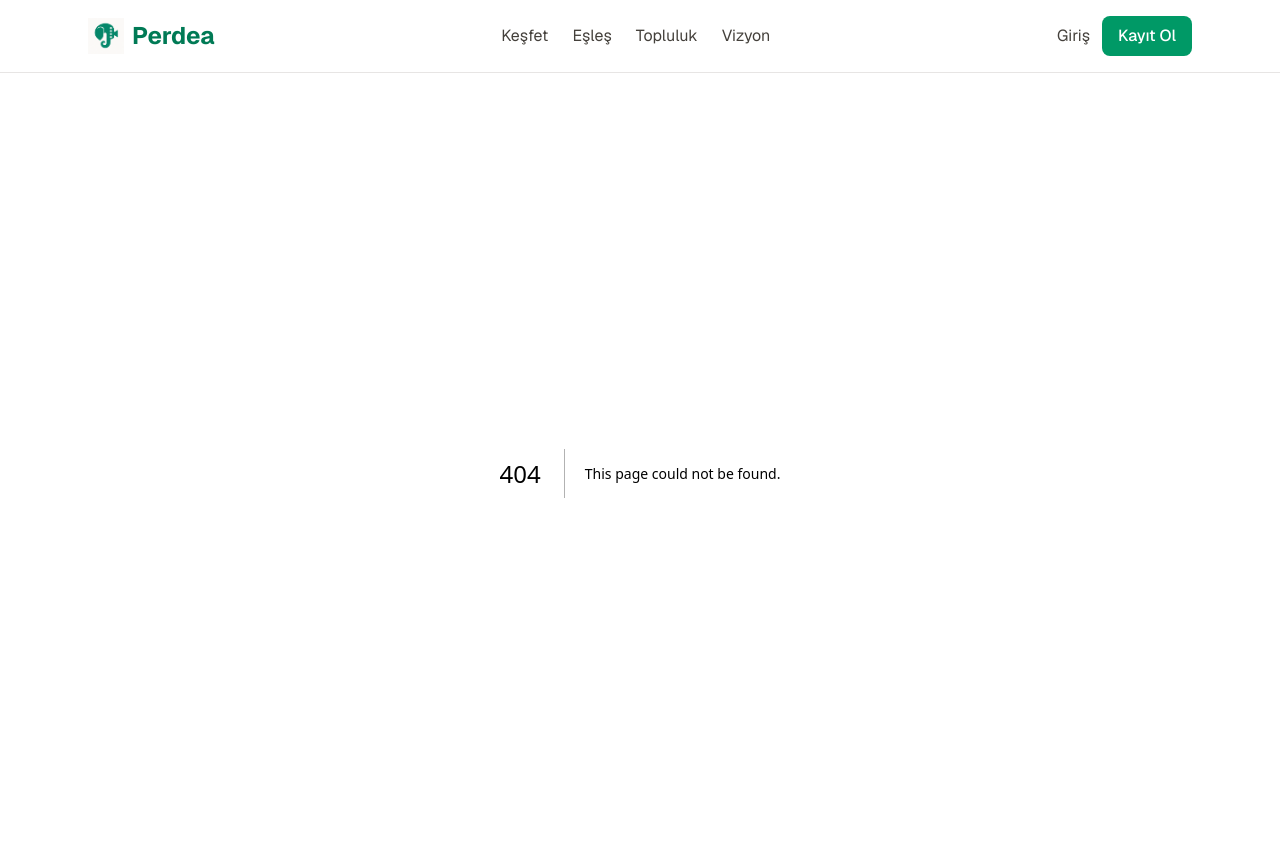
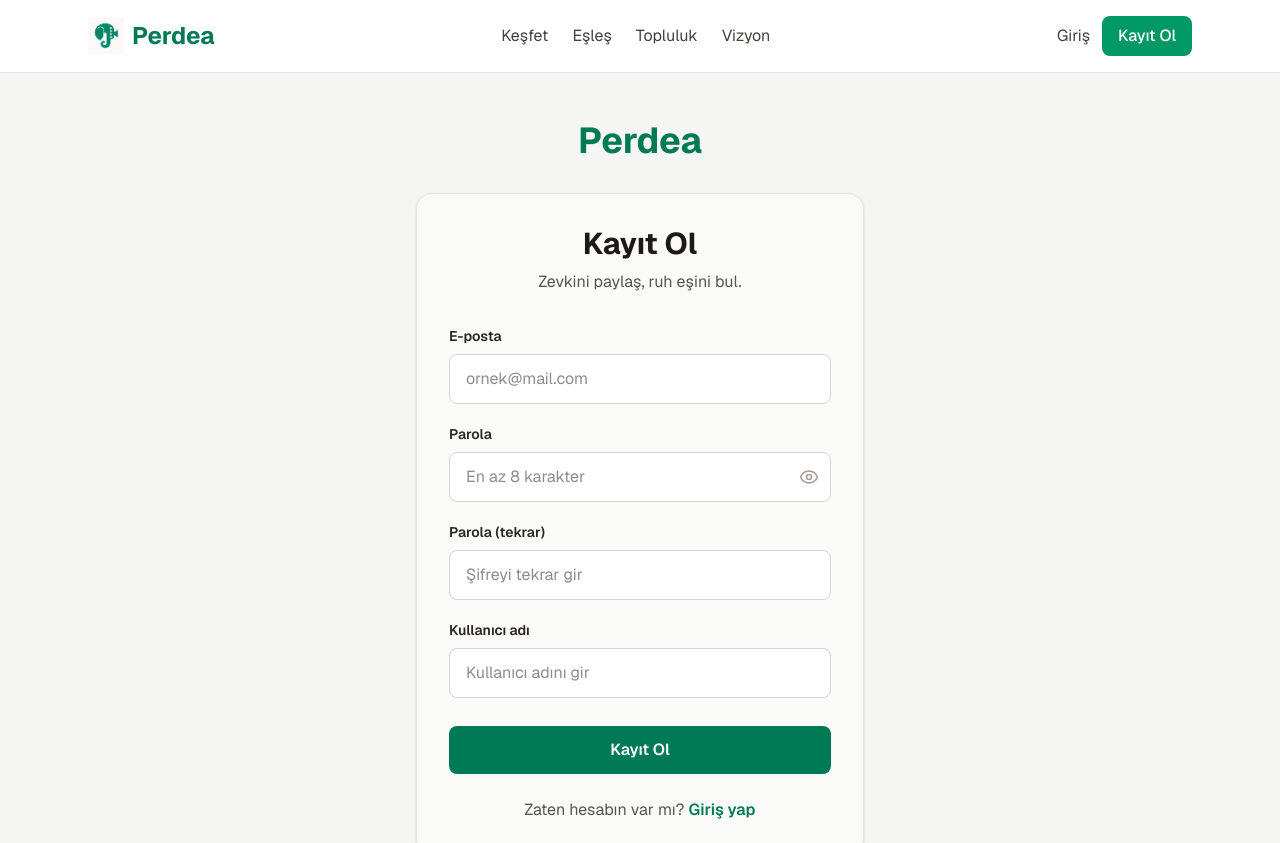
Before and after one commit to Kedaybehzat/Perdea, a Next.js app: page /kayit in a window 1280 px wide. Before the commit this address had no page. Shown: the top 843 px of the page. Built offline with nearby package versions, Linux system fonts and the light colour scheme.

Commit message:
Modül 3: kayıt formu tamamlandı — 2 adımlı kayıt, lib/ doğrulama, hata gösterimi

```diff
--- /dev/null
+++ b/app/kayit/KayitFormu.tsx
@@ -0,0 +1,101 @@
+'use client'
+
+import { useState } from 'react'
+import Link from 'next/link'
+import { Eye, EyeOff } from 'lucide-react'
+import { kayitOl } from './actions'
+
+export default function KayitFormu({ hata }: { hata?: string }) {
+  const [sifreGorunur, setSifreGorunur] = useState(false)
+
+  return (
+    <div className="bg-stone-50 rounded-2xl shadow-sm border border-stone-200 p-8">
+      <h2 className="text-3xl font-bold text-stone-900 text-center mb-2">
+        Kayıt Ol
+      </h2>
+      <p className="text-stone-600 text-center mb-8">
+        Zevkini paylaş, ruh eşini bul.
+      </p>
+
+      {/* Hata mesajı — sadece hata varsa görünür */}
+      {hata && (
+        <div className="mb-6 px-4 py-3 bg-red-50 border border-red-200 rounded-lg text-red-700 text-sm">
+          {hata}
+        </div>
+      )}
+
+      <form action={kayitOl} className="flex flex-col gap-5">
+        {/* E-posta */}
+        <div className="flex flex-col gap-2">
+          <label className="text-sm font-semibold text-stone-800">E-posta</label>
+          <input
+            type="email"
+            name="email"
+            placeholder="ornek@mail.com"
+            required
+            className="px-4 py-3 border border-stone-300 rounded-lg focus:outline-none focus:border-emerald-600 bg-white"
+          />
+        </div>
+
+        {/* Parola */}
+        <div className="flex flex-col gap-2">
+          <label className="text-sm font-semibold text-stone-800">Parola</label>
+          <div className="relative">
+            <input
+              type={sifreGorunur ? 'text' : 'password'}
+              name="password"
+              placeholder="En az 8 karakter"
+              required
+              className="w-full px-4 py-3 pr-12 border border-stone-300 rounded-lg focus:outline-none focus:border-emerald-600 bg-white"
+            />
+            <button
+              type="button"
+              onClick={() => setSifreGorunur(!sifreGorunur)}
+              className="absolute right-3 top-1/2 -translate-y-1/2 text-stone-400 hover:text-stone-600"
+            >
+              {sifreGorunur ? <EyeOff size={20} /> : <Eye size={20} />}
+            </button>
+          </div>
+        </div>
+
+        {/* Parola tekrar */}
+        <div className="flex flex-col gap-2">
+          <label className="text-sm font-semibold text-stone-800">Parola (tekrar)</label>
+          <input
+            type={sifreGorunur ? 'text' : 'password'}
+            name="passwordConfirm"
+            placeholder="Şifreyi tekrar gir"
+            required
+            className="px-4 py-3 border border-stone-300 rounded-lg focus:outline-none focus:border-emerald-600 bg-white"
+          />
+        </div>
+
+        {/* Kullanıcı adı */}
+        <div className="flex flex-col gap-2">
+          <label className="text-sm font-semibold text-stone-800">Kullanıcı adı</label>
+          <input
+            type="text"
+            name="username"
+            placeholder="Kullanıcı adını gir"
+            required
+            className="px-4 py-3 border border-stone-300 rounded-lg focus:outline-none focus:border-emerald-600 bg-white"
+          />
+        </div>
+
+        <button
+          type="submit"
+          className="mt-2 px-4 py-3 bg-emerald-700 text-white rounded-lg font-semibold hover:bg-emerald-800 transition-colors"
+        >
+          Kayıt Ol
+        </button>
+      </form>
+
+      <p className="text-center text-stone-600 mt-6">
+        Zaten hesabın var mı?{' '}
+        <Link href="/giris" className="text-emerald-700 font-semibold hover:underline">
+          Giriş yap
+        </Link>
+      </p>
+    </div>
+  )
+}
--- /dev/null
+++ b/app/kayit/actions.ts
@@ -0,0 +1,52 @@
+'use server'
+
+import { createClient } from "@/lib/supabase/server"
+import { redirect } from "next/navigation"
+import {
+  emailDogrula,
+  sifreDogrula,
+  sifreEslesmeDogrula,
+  kullaniciAdiDogrula,
+} from "@/lib/validation"
+
+export async function kayitOl(formData: FormData) {
+  const supabase = await createClient()
+
+  const email = formData.get('email') as string
+  const password = formData.get('password') as string
+  const passwordConfirm = formData.get('passwordConfirm') as string
+  const username = formData.get('username') as string
+
+  // ADIM 0: DOĞRULAMA (Supabase'e gitmeden önce)
+  const hata =
+    emailDogrula(email) ??
+    sifreDogrula(password) ??
+    sifreEslesmeDogrula(password, passwordConfirm) ??
+    kullaniciAdiDogrula(username)
+
+  if (hata) {
+    redirect('/kayit?hata=' + encodeURIComponent(hata))
+  }
+
+  // ADIM 1: auth kimliği oluştur
+  const { data, error } = await supabase.auth.signUp({ email, password })
+
+  if (error) {
+    redirect('/kayit?hata=' + encodeURIComponent(error.message))
+  }
+
+  // ADIM 2: users tablosuna profil satırı ekle
+  const { error: profilHatasi } = await supabase.from('users').insert({
+    id: data.user!.id,
+    username: username,
+  })
+
+  if (profilHatasi) {
+    if (profilHatasi.code === '23505') {
+      redirect('/kayit?hata=' + encodeURIComponent('Bu kullanıcı adı zaten alınmış.'))
+    }
+    redirect('/kayit?hata=' + encodeURIComponent(profilHatasi.message))
+  }
+
+  redirect('/')
+}
--- /dev/null
+++ b/app/kayit/page.tsx
@@ -0,0 +1,21 @@
+import KayitFormu from './KayitFormu'
+
+export default async function KayitPage({
+  searchParams,
+}: {
+  searchParams: Promise<{ hata?: string }>
+}) {
+  const params = await searchParams
+  const hata = params.hata
+
+  return (
+    <main className="min-h-screen flex items-center justify-center px-6 py-12 bg-stone-100">
+      <div className="w-full max-w-md">
+        <h1 className="text-4xl font-bold text-emerald-700 text-center mb-8">
+          Perdea
+        </h1>
+        <KayitFormu hata={hata} />
+      </div>
+    </main>
+  )
+}
--- /dev/null
+++ b/lib/validation.ts
@@ -0,0 +1,31 @@
+// Saf doğrulama fonksiyonları — Supabase/form bağımlılığı yok.
+// Her biri: geçerliyse null, geçersizse hata mesajı (string) döndürür.
+
+export function emailDogrula(email: string): string | null {
+  if (!email) return 'E-posta boş olamaz.'
+  // basit ama işe yarar format kontrolü: bir @ ve bir . içermeli
+  const format = /^[^\s@]+@[^\s@]+\.[^\s@]+$/
+  if (!format.test(email)) return 'Geçerli bir e-posta adresi gir.'
+  return null
+}
+
+export function sifreDogrula(sifre: string): string | null {
+  if (!sifre) return 'Şifre boş olamaz.'
+  if (sifre.length < 8) return 'Şifre en az 8 karakter olmalı.'
+  return null
+}
+
+export function sifreEslesmeDogrula(sifre: string, sifreTekrar: string): string | null {
+  if (sifre !== sifreTekrar) return 'Şifreler eşleşmiyor.'
+  return null
+}
+
+export function kullaniciAdiDogrula(kullaniciAdi: string): string | null {
+  if (!kullaniciAdi) return 'Kullanıcı adı boş olamaz.'
+  if (kullaniciAdi.length < 3) return 'Kullanıcı adı en az 3 karakter olmalı.'
+  if (kullaniciAdi.length > 20) return 'Kullanıcı adı en fazla 20 karakter olabilir.'
+  // sadece harf, rakam, alt çizgi
+  const format = /^[a-zA-Z0-9_]+$/
+  if (!format.test(kullaniciAdi)) return 'Kullanıcı adı sadece harf, rakam ve _ içerebilir.'
+  return null
+}
```
